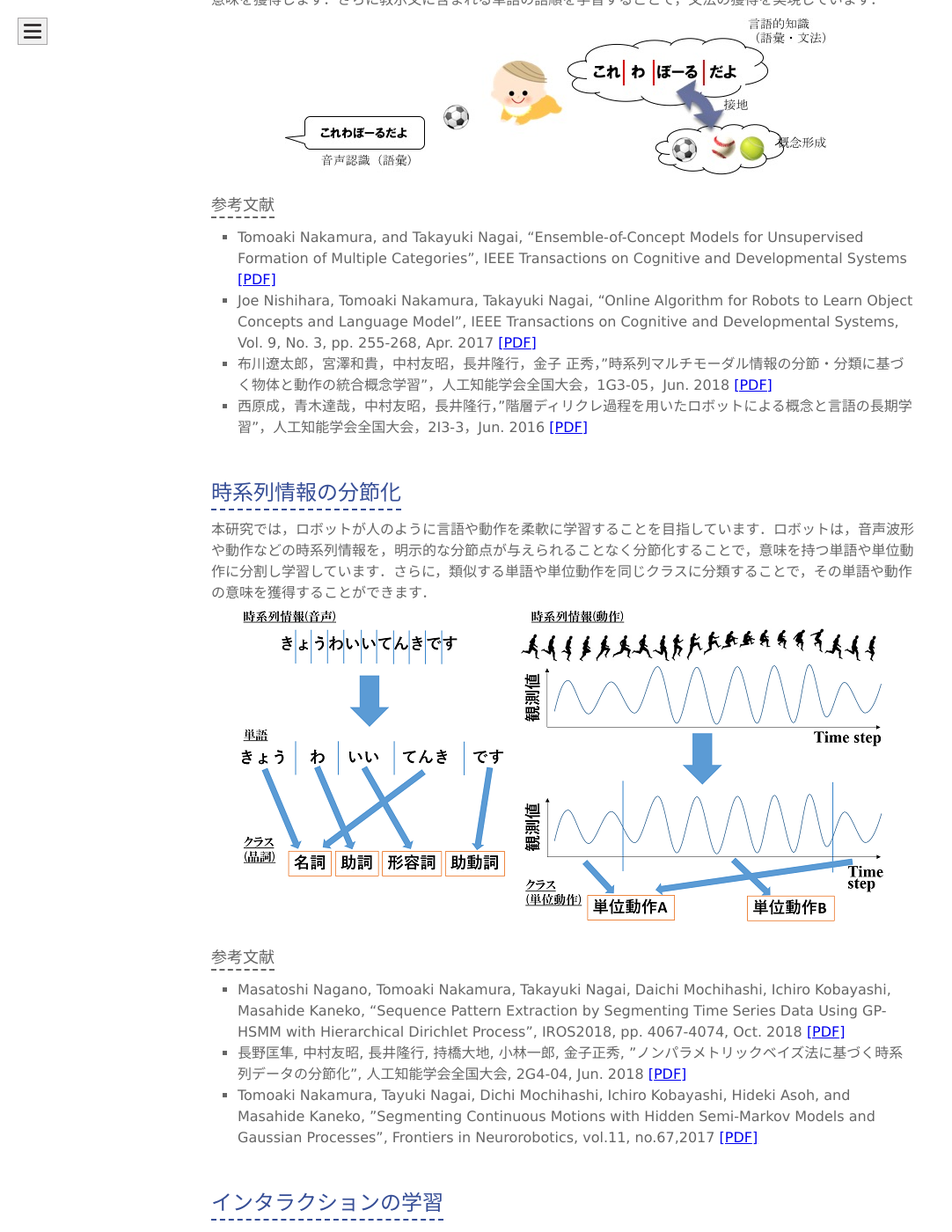
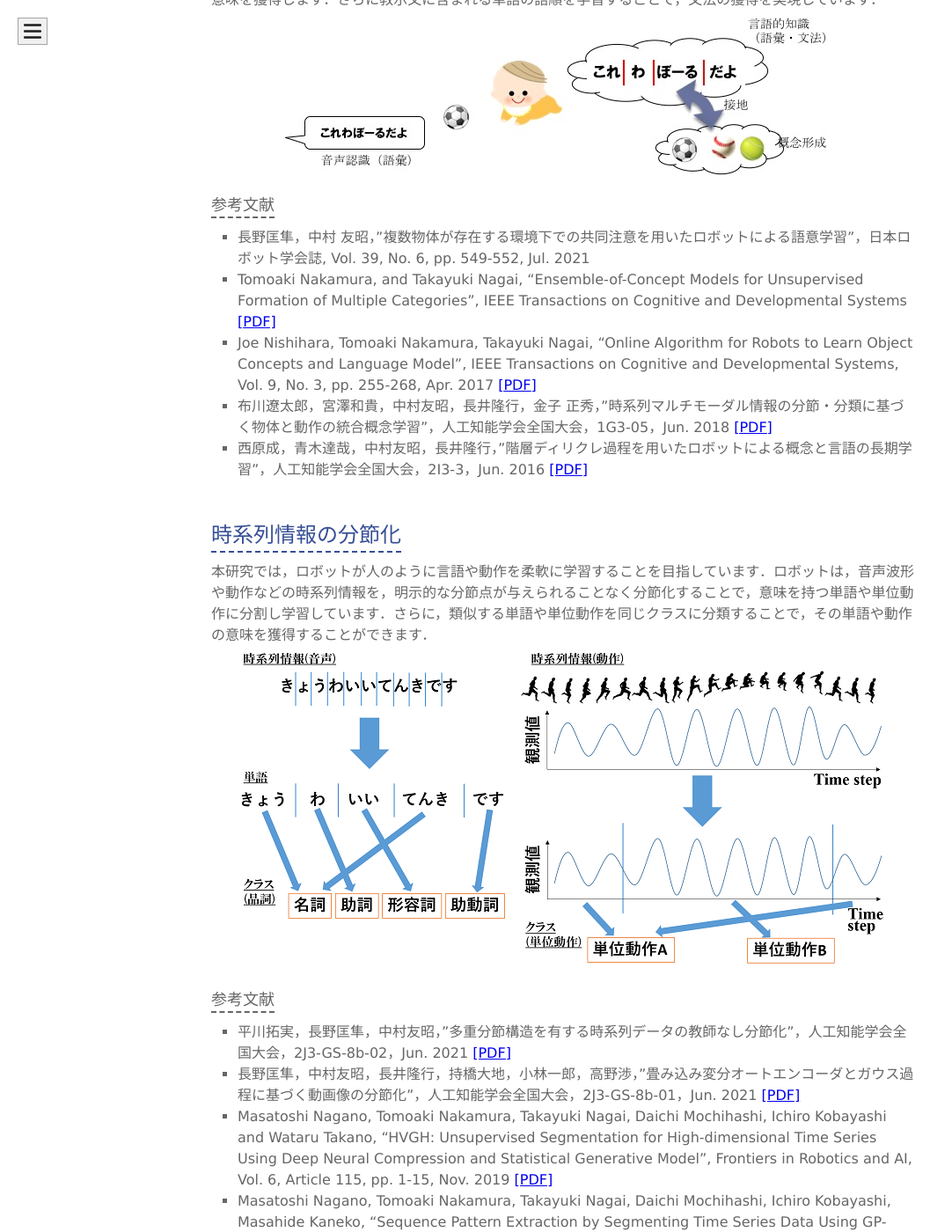
Before and after one commit to naka-lab/naka-lab.github.io, a Jekyll site: the page built from subpages/research.md, in a window 1280 px wide and 1400 px high, scrolled down 869 px. Shown: the whole window at 88% size, without its empty margins (0-1082 px from the left). Built offline with Jekyll 4.4.1, drawn with Linux system fonts in a browser that asks for light colours; some of the changed text lies outside the part shown.

Commit message:
Update research.md

```diff
--- a/subpages/research.md
+++ b/subpages/research.md
@@ -12,6 +12,7 @@ layout: default
 ![概念・言語獲得](imgs/concept_lang.jpg)
 
 ### 参考文献
+- 長野匡隼，中村 友昭，"複数物体が存在する環境下での共同注意を用いたロボットによる語意学習"，日本ロボット学会誌, Vol. 39, No. 6, pp. 549-552, Jul. 2021
 - Tomoaki Nakamura, and Takayuki Nagai, “Ensemble-of-Concept Models for Unsupervised Formation of Multiple Categories”, IEEE Transactions on Cognitive and Developmental Systems [[PDF]](https://ieeexplore.ieee.org/document/8023995)
 - Joe Nishihara, Tomoaki Nakamura, Takayuki Nagai, “Online Algorithm for Robots to Learn Object Concepts and Language Model”, IEEE Transactions on Cognitive and Developmental Systems, Vol. 9, No. 3, pp. 255-268, Apr. 2017 [[PDF]](https://ieeexplore.ieee.org/document/7451222)
 - 布川遼太郎，宮澤和貴，中村友昭，長井隆行，金子 正秀，”時系列マルチモーダル情報の分節・分類に基づく物体と動作の統合概念学習”，人工知能学会全国大会，1G3-05，Jun. 2018 [[PDF]](https://confit.atlas.jp/guide/event/jsai2018/subject/1G3-05/detail?lang=ja)
@@ -28,6 +29,9 @@ layout: default
 ![時系列情報の分節化](imgs/concept_Segm.png)
 
 ### 参考文献
+- 平川拓実，長野匡隼，中村友昭，"多重分節構造を有する時系列データの教師なし分節化"，人工知能学会全国大会，2J3-GS-8b-02，Jun. 2021 [[PDF]](https://www.jstage.jst.go.jp/article/pjsai/JSAI2021/0/JSAI2021_2J3GS8b02/_pdf)
+- 長野匡隼，中村友昭，長井隆行，持橋大地，小林一郎，高野渉，"畳み込み変分オートエンコーダとガウス過程に基づく動画像の分節化"，人工知能学会全国大会，2J3-GS-8b-01，Jun. 2021 [[PDF]](https://www.jstage.jst.go.jp/article/pjsai/JSAI2021/0/JSAI2021_2J3GS8b01/_pdf)
+- Masatoshi Nagano, Tomoaki Nakamura, Takayuki Nagai, Daichi Mochihashi, Ichiro Kobayashi and Wataru Takano, "HVGH: Unsupervised Segmentation for High-dimensional Time Series Using Deep Neural Compression and Statistical Generative Model", Frontiers in Robotics and AI, Vol. 6, Article 115, pp. 1-15, Nov. 2019 [[PDF]](https://www.frontiersin.org/articles/10.3389/frobt.2019.00115/full)
 - Masatoshi Nagano, Tomoaki Nakamura, Takayuki Nagai, Daichi Mochihashi, Ichiro Kobayashi, Masahide Kaneko, “Sequence Pattern Extraction by Segmenting Time Series Data Using GP-HSMM with Hierarchical Dirichlet Process”, IROS2018, pp. 4067-4074, Oct. 2018 [[PDF]](https://ieeexplore.ieee.org/document/8594029)
 - 長野匡隼, 中村友昭, 長井隆行, 持橋大地, 小林一郎, 金子正秀, ”ノンパラメトリックベイズ法に基づく時系列データの分節化”, 人工知能学会全国大会, 2G4-04, Jun. 2018 [[PDF]](https://confit.atlas.jp/guide/event/jsai2018/subject/2G4-04/detail?lang=ja)
 - Tomoaki Nakamura, Tayuki Nagai, Dichi Mochihashi, Ichiro Kobayashi, Hideki Asoh, and Masahide Kaneko, ”Segmenting Continuous Motions with Hidden Semi-Markov Models and Gaussian Processes”, Frontiers in Neurorobotics, vol.11, no.67,2017 [[PDF]](https://www.frontiersin.org/articles/10.3389/fnbot.2017.00067/full)
@@ -46,6 +50,7 @@ layout: default
 ![インタラクション学習](imgs/interaction_model.jpg)
 
 ### 参考文献
+- 木村大河，長野匡隼，中村友昭，"MC-GP-HSMMを用いたマルチモーダル情報の分節化によるインタラクションのルール学習"， 日本ロボット学会誌, Vol. 39, No. 6, pp. 553-556, Jul. 2021
 - 押川慧, 中村友昭, 長井隆行, 岩橋直人, 船越孝太郎, 中野幹生，金子正秀, ”Coupled GP-HSMMを用いた連続動作の分節化に基づくインタラクションのモデル化”, 人工知能学会全国大会, 4L2-04, Jun. 2018 [[PDF]](https://confit.atlas.jp/guide/event/jsai2018/subject/4L2-04/date?lang=ja)
 - Satoru Oshikawa, Tomoaki Nakamura, Tayuki Nagai, Naoto Iwahashi, Kotaro Funakoshi, Mikio nakano, and Masahide Kaneko, ”Interaction Modeling Based on Segmenting Two Persons Motions Using Coupled GP-HSMM”, RO-MAN2018, pp.288-293,2018 [[PDF]](https://ieeexplore.ieee.org/document/8525797)
 
@@ -62,6 +67,7 @@ layout: default
 ![概念・言語獲得](imgs/graphical_models.jpg)
 
 ### 参考文献
+- Ryo Kuniyasu, Tomoaki Nakamura, Tadahiro Taniguchi, Takayuki Nagai, "Robot Concept Acquisition Based on Interaction between Probabilistic and Deep Generative Models", Frontiers in Computer Science, Vol. 3, Article 618069, pp. 1-14, Sep. 2021 [[PDF]](https://www.frontiersin.org/articles/10.3389/fcomp.2021.618069/full)
 - 國安瞭，中村友昭，長井隆行，谷口忠大，”確率モデルの統合によるマルチモーダル学習モデルの構築”，人工知能学会全国大会，1L4-J-11-02，Jun. 2019 [[PDF]](https://confit.atlas.jp/guide/event-img/jsai2019/1L4-J-11-02/public/pdf?type=in)
 - Tomoaki Nakamura, Takayuki Nagai and Tadahiro Taniguchi, “SERKET: An Architecture for Connecting Stochastic Models to Realize a Large-Scale Cognitive Model”, Frontiers in Neurorobotics, vol. 12, article 25, pp. 1-16, Jun. 2018 [[PDF]](https://www.frontiersin.org/articles/10.3389/fnbot.2018.00025/full)
 - 國安瞭，中村友昭，青木達哉，谷口彰，尾崎僚，伊志嶺朝良，横山裕樹，小椋忠志，長井隆行，谷口忠大，”確率モデルの統合による大規模なモデルの実現 ～VAE, GMM, HMM, MLDAの統合モデルの実装と評価～”，情報論的学習理論ワークショップ，T-34，Nov. 2018
@@ -117,6 +123,7 @@ layout: default
 </div>
 
 ### 参考文献
+- 山田徹志, 宮田真宏, 中村友昭, 前野隆司, 大森隆司, "機械学習を用いた「子どもの育ち」の可視化", 日本教育工学会論文誌, vol. 44, no. 4, Nov. 2020
 - Bin Zhang, Tomoaki Nakamura, Rena Ushiogi, Takayuki Nagai, Kasumi Abe, Takashi Omori, Natsuki Oka, and Masahide Kaneko, "Robust Children Behavior Tracking for Childcare Assisting Robot By Using Multiple Kinect Sensors", International Conference on Social Robotics, pp.640-649, Nov. 2016 [[PDF]](https://link.springer.com/chapter/10.1007/978-3-319-47437-3_63)
 - 肥田竜馬，山田徹志，張斌，宮田真宏，石川久悟，根岸諒平，大森隆司，中村友昭，長井隆行，岡夏樹，"保育の質の定量化のための人間行動センシングと解析ツールの開発"，人工知能学会全国大会，2H3-OS-35a-5，May 2017 [[PDF]](http://www.ai-gakkai.or.jp/jsai2017/webprogram/2017/pdf/343.pdf)
 - 大森隆司，アッタミミムハンマド，山田徹志，中村友昭，肥田竜馬，阿部香澄，長井隆行，岡夏樹，西村拓一，"保育AI：心の発達を理解するAIの可能性"，人工知能学会全国大会，2E4-OS-12a-6，Jun. 2016 [[PDF]](https://www.ai-gakkai.or.jp/jsai2016/webprogram/2016/pdf/735.pdf)
```
